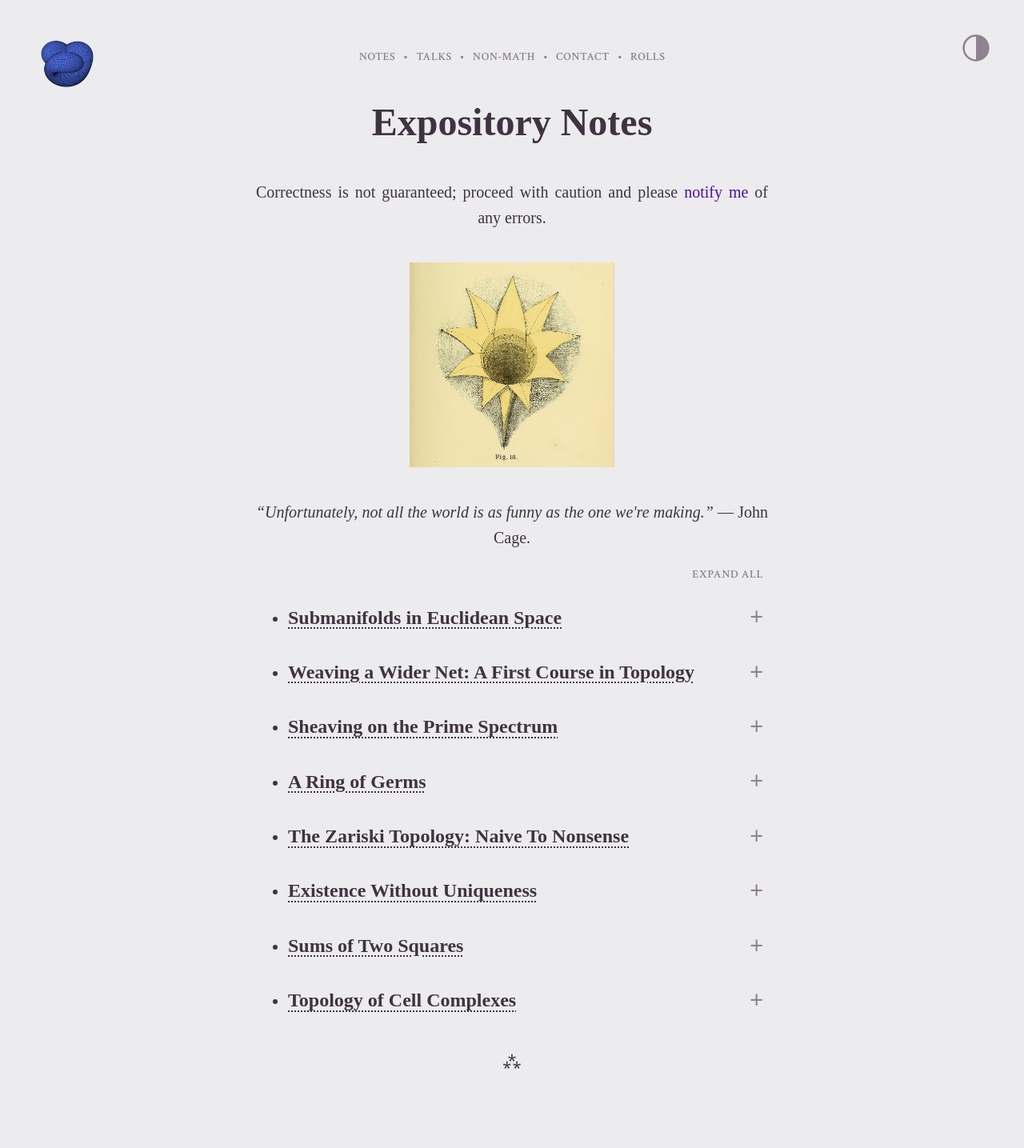
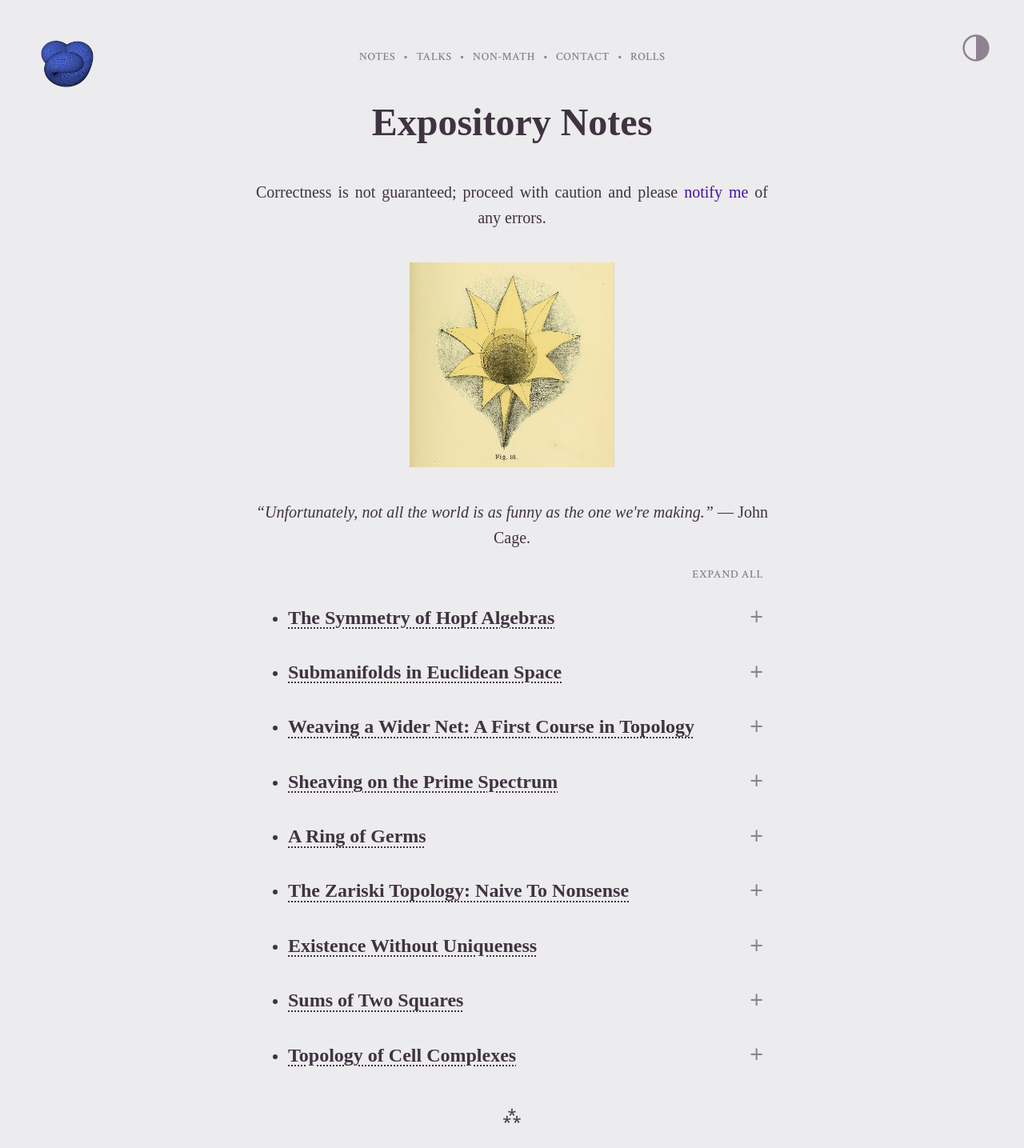
Before and after one commit to williamrygao/williamrygao.github.io, a Jekyll site: the page built from math.md, in a window 1280 px wide. Shown: the whole page at 80% size. Built offline with Jekyll 4.4.1, drawn with Linux system fonts in a browser that asks for light colours; before the commit the page ends 1367 px from its top, so only the background shows below that.

Commit message:
hopf algebras

```diff
--- a/assets/css/style.css
+++ b/assets/css/style.css
@@ -122,7 +122,7 @@ a {
   text-decoration: none;
   display: inline;
   margin-right: 0;
-  transition: background-color 0.3s ease;
+  transition: background-color 0.3s ease, transform 0.3s ease;
 }
 
 a:hover {
--- a/math.md
+++ b/math.md
@@ -15,6 +15,29 @@ title: Expository Notes
 </div>
 
 <ul>
+    <li>
+        <div class="post">
+            <div>
+                <h2 class="post-title-row">
+                    <a href="/assets/files/hopf-algebras.pdf" class="pdf-link" target="_blank">The Symmetry of Hopf Algebras</a>
+                    <button class="accordion-btn"></button>
+                </h2>
+            </div>
+            <div class="accordion-panel">
+                <p class="justified-line font3">
+                    <span>
+                        TAGS: algebra, combinatorics.
+                    </span>
+                    <span class="right">
+                        9 JULY 2025
+                    </span>
+                </p>
+                <p>
+                    Hopf algebras possess an incredibly rich algebraic structure, which explains their prominent role in quantum theory, classical algebra, and even combinatorics. We define Hopf algebras in quite an abstract way, but its structure arises in surprisingly concrete applications to the theory of symmetric functions. For example, the first Hopf algebra we investigate is the shuffle algebra, which models the various ways we can shuffle words together. Naturally, one might expect applications to cryptography, formal languages, and DNA sequencing. The shuffle algebra is unexpectedly related to various classes of symmetric algebras, which notably bear a more rigid structure than the shuffle algebra. There is a preliminary hope that these more elaborate structures might have something to say in the aforementioned applications.
+                </p>
+            </div>
+        </div>
+    </li>
     <li>
         <div class="post">
             <div>
```
Also changed, not shown: 3 other files.
